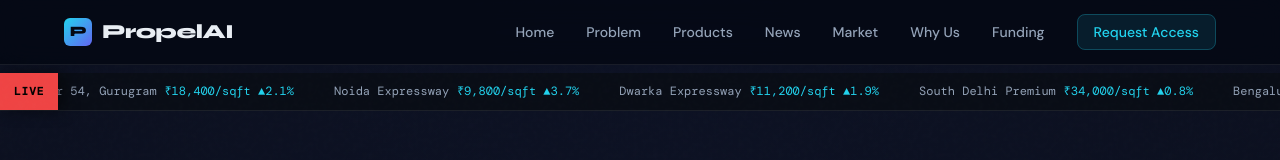
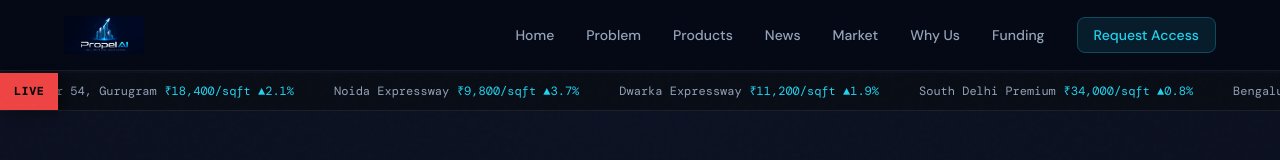
Before and after one commit to Hitesh-singh67/F--PropelAi, a plain HTML site: page index.html in a window 1280 px wide. Shown: the top 160 px of the page. Drawn offline with nearby package versions, Linux system fonts and the light colour scheme; no server answers; animation ran at ten frames a second; a web font is replaced by a local one.

Commit message:
design: replace text logo with new image logo and fix config.json syntax

```diff
--- a/index.html
+++ b/index.html
@@ -14,8 +14,7 @@
   <nav>
     <div class="nav-inner">
       <a href="#" class="logo">
-        <div class="logo-mark">P</div>
-        PropelAI
+        <img src="logo.png" alt="PropelAI Logo" class="logo-img">
       </a>
       <ul class="nav-links">
         <li><a href="#hero">Home</a></li>
--- a/style.css
+++ b/style.css
@@ -149,26 +149,18 @@ nav {
 .logo {
   display: flex;
   align-items: center;
-  gap: 10px;
-  font-family: var(--font-title);
-  font-weight: 800;
-  font-size: 1.25rem;
-  color: var(--text);
   text-decoration: none;
-  letter-spacing: -0.5px;
-}
-
-.logo-mark {
-  background: linear-gradient(135deg, var(--accent) 0%, var(--accent2) 100%);
-  color: #030712;
-  width: 28px;
-  height: 28px;
-  border-radius: 6px;
-  display: flex;
-  align-items: center;
-  justify-content: center;
-  font-weight: 900;
-  font-size: 0.9rem;
+}
+
+.logo-img {
+  height: 38px;
+  width: auto;
+  display: block;
+  transition: var(--transition);
+}
+
+.logo-img:hover {
+  transform: scale(1.03);
 }
 
 .nav-links {
```
Also changed, not shown: logo.png (added).
